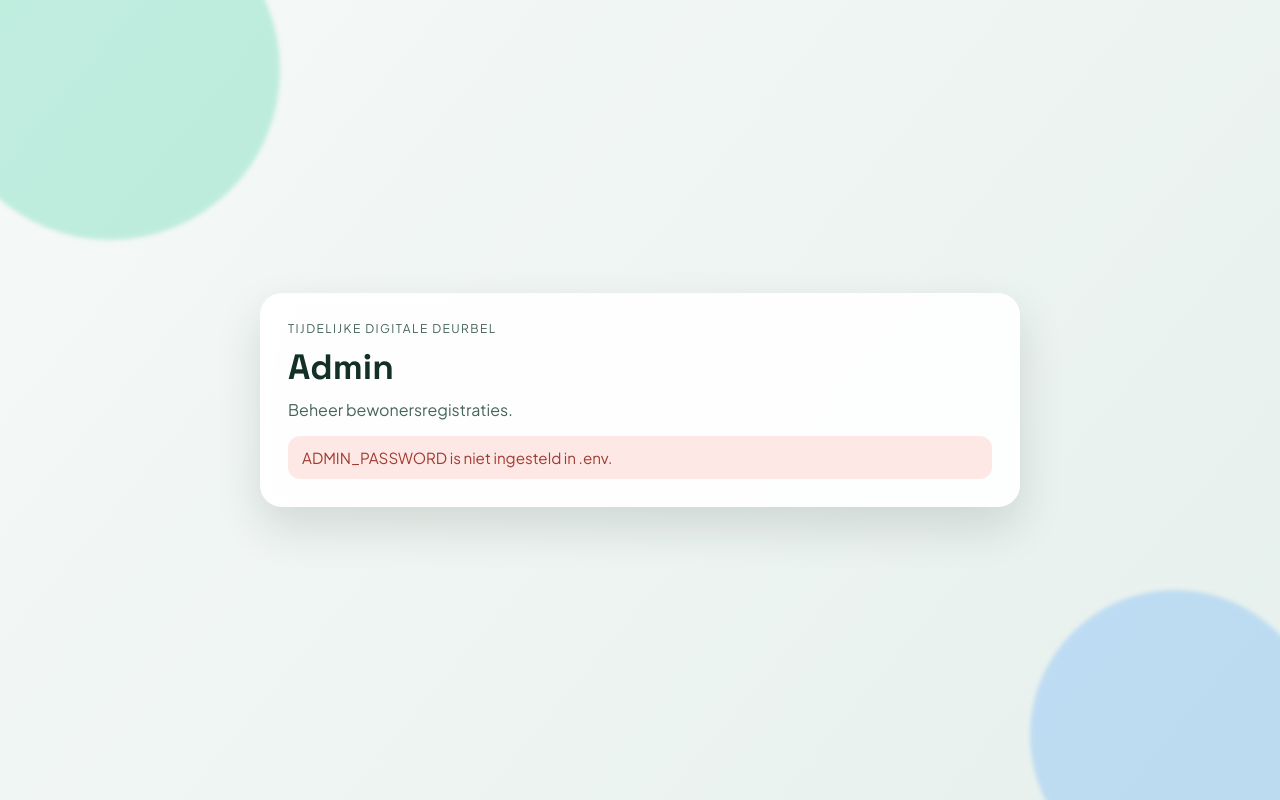
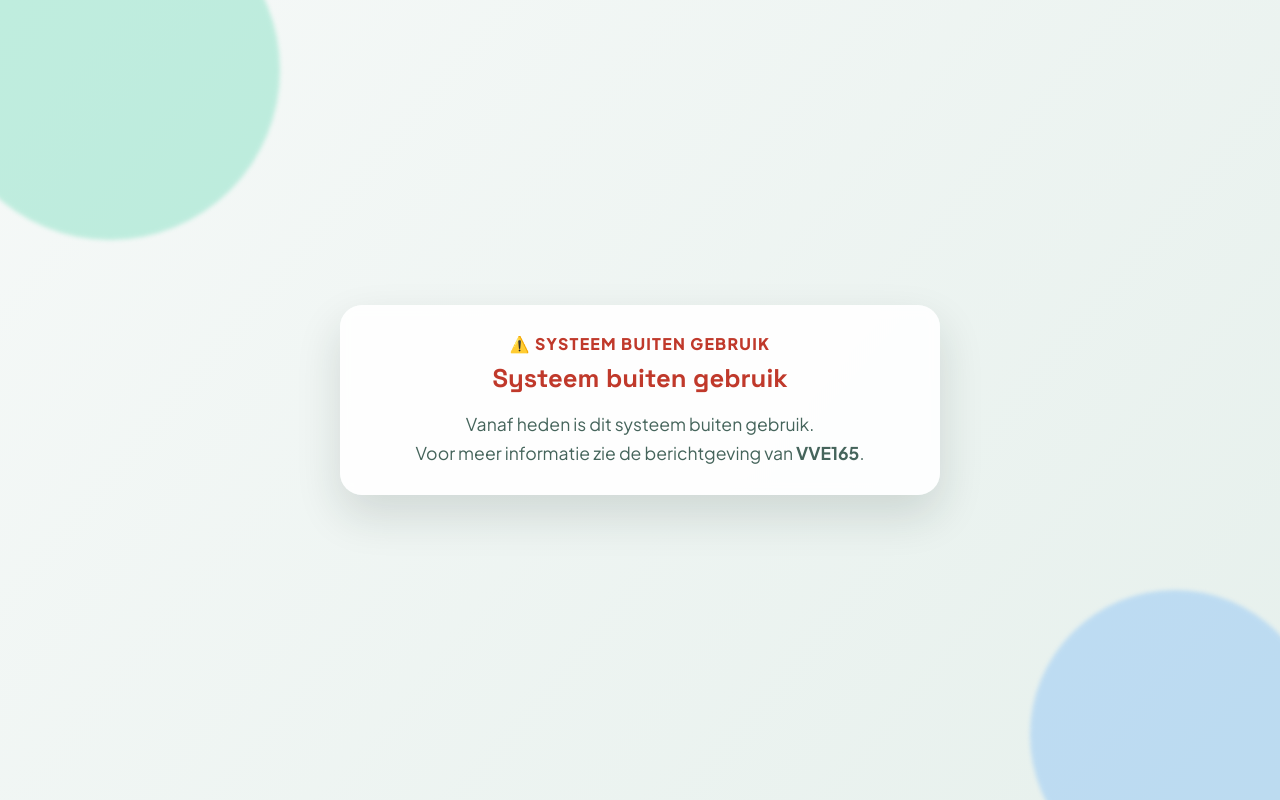
Before and after one commit to svdleer/vvedeurbel, a PHP site: page /admin.php in a window 1280 px wide. Run offline with PHP 8.4, Linux system fonts and the light colour scheme.

Commit message:
Schakel systeem buiten gebruik - toon melding VVE165

```diff
--- a/src/view.php
+++ b/src/view.php
@@ -24,29 +24,23 @@ function render_head(string $title): void
 
 function render_shell_start(string $title, string $subtitle = ''): void
 {
-    render_head($title);
-
-    if (session_status() !== PHP_SESSION_ACTIVE) {
-        session_start();
-    }
-    $isAdmin = (bool) ($_SESSION['is_admin'] ?? false);
-
-    if ($isAdmin) {
-        echo '<nav class="admin-nav">';
-        echo '<a href="/admin.php" class="admin-nav-link">Admin Beheerpagina</a>';
-        echo '</nav>';
-    }
+    render_head('Systeem buiten gebruik');
 
     echo '<main class="page">';
     echo '<div class="bg-shape bg-shape-a"></div><div class="bg-shape bg-shape-b"></div>';
-    echo '<section class="card">';
+    echo '<section class="card" style="text-align:center; max-width:600px; margin:auto;">';
     echo '<header class="hero">';
-    echo '<p class="eyebrow">Tijdelijke digitale deurbel</p>';
-    echo '<h1>' . htmlspecialchars($title) . '</h1>';
-    if ($subtitle !== '') {
-        echo '<p class="subtitle">' . htmlspecialchars($subtitle) . '</p>';
-    }
+    echo '<p class="eyebrow" style="color:#c0392b; font-weight:800; font-size:1rem; letter-spacing:.08em;">⚠️ SYSTEEM BUITEN GEBRUIK</p>';
+    echo '<h1 style="font-size:1.6rem; color:#c0392b;">Systeem buiten gebruik</h1>';
+    echo '<p class="subtitle" style="font-size:1.1rem; line-height:1.6; margin-top:1rem;">';
+    echo 'Vanaf heden is dit systeem buiten gebruik.<br>';
+    echo 'Voor meer informatie zie de berichtgeving van <strong>VVE165</strong>.';
+    echo '</p>';
     echo '</header>';
+    echo '</section></main>';
+    echo '<script src="/assets/app.js"></script>';
+    echo '</body></html>';
+    exit;
 }
 
 function render_shell_end(): void
```
